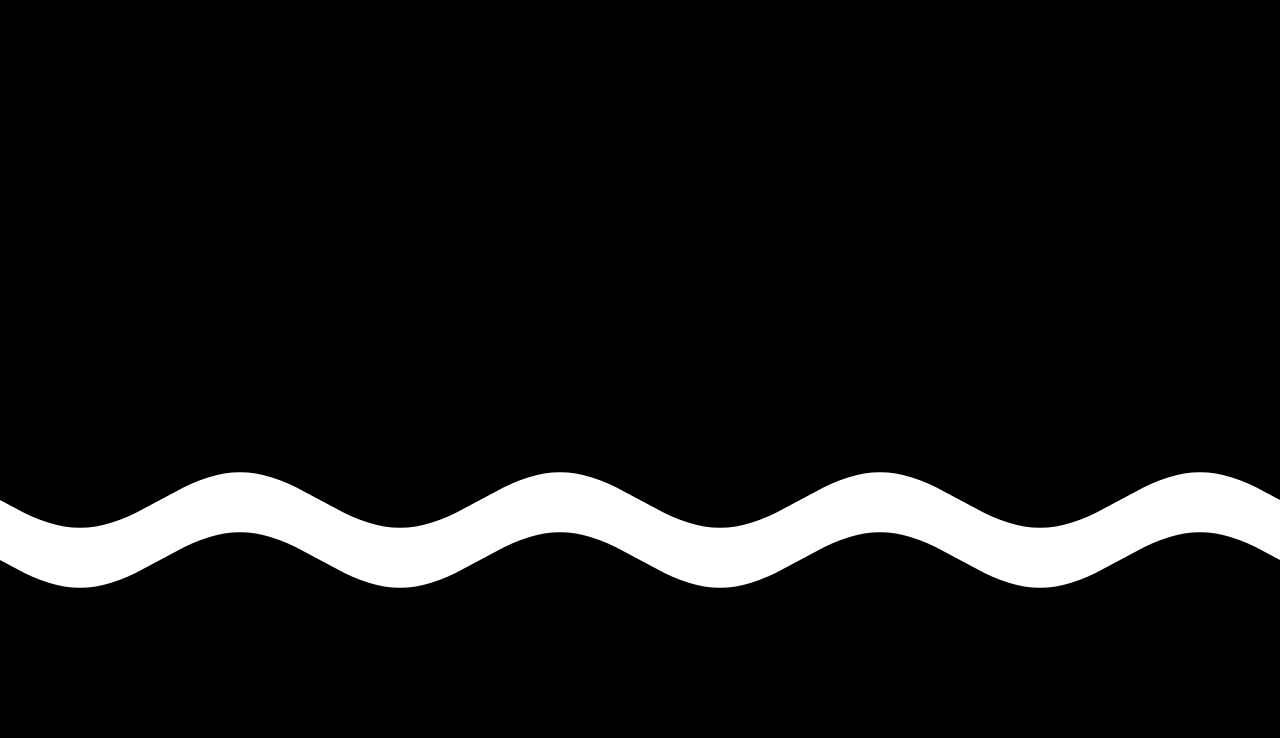
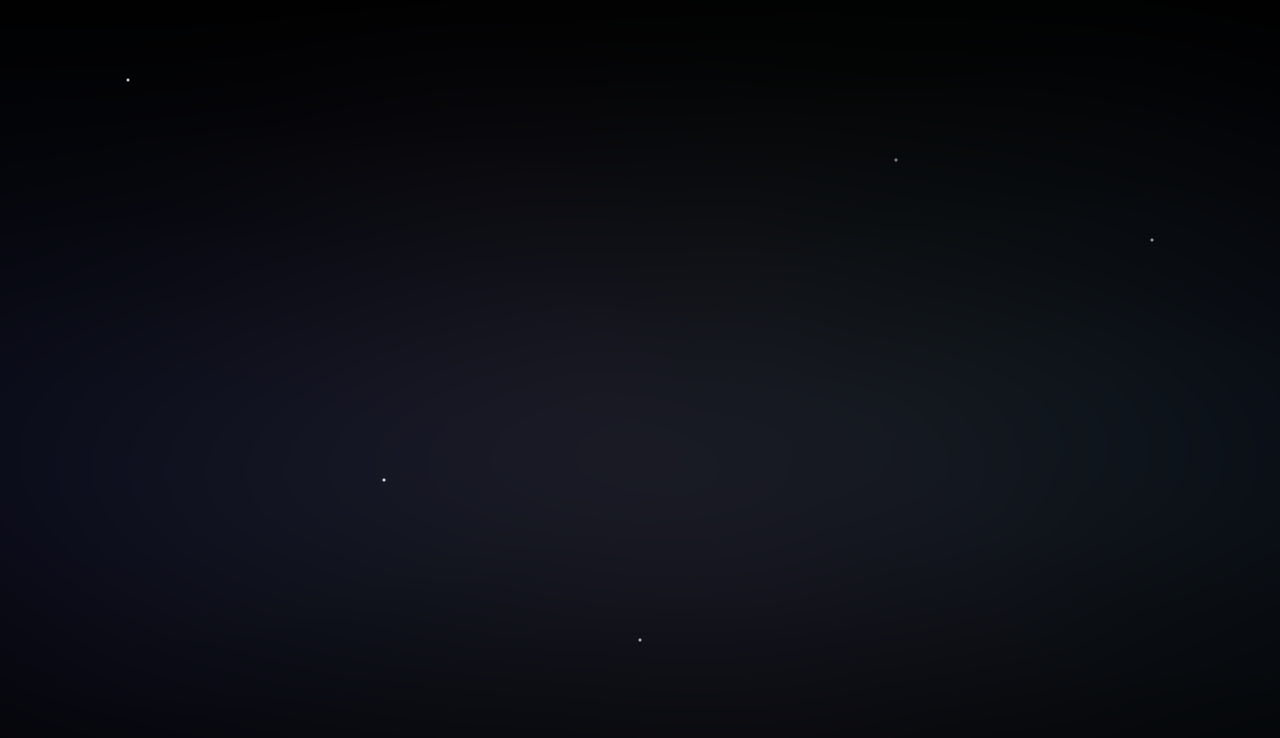
Before and after one commit to Kayvonk/alternate-nebula, a React (Vite) app: page / in a window 1280 px wide. Shown: the top 738 px of the page. Built offline with nearby package versions, Linux system fonts and the light colour scheme.

Commit message:
nebula effect

```diff
--- a/src/App.css
+++ b/src/App.css
@@ -8,10 +8,37 @@ body, html, #root, .App {
   position: relative;
 }
 
+/* Star Field Layer */
+.star-field {
+  position: absolute;
+  top: 0;
+  left: 0;
+  width: 100%;
+  height: 100%;
+  /* Using radial-gradients for simple, blurred "stars" */
+  background:
+    radial-gradient(circle at 10% 10%, rgba(255,255,255,0.8) 1px, transparent 2px),
+    radial-gradient(circle at 50% 80%, rgba(255,255,255,0.7) 1px, transparent 2px),
+    radial-gradient(circle at 90% 30%, rgba(255,255,255,0.6) 1px, transparent 2px),
+    radial-gradient(circle at 30% 60%, rgba(255,255,255,0.9) 1px, transparent 2px),
+    radial-gradient(circle at 70% 20%, rgba(255,255,255,0.5) 1px, transparent 2px),
+    #000000; /* Black background */
+  filter: blur(0.5px);
+  z-index: 1; /* Behind the nebula */
+}
+
 .nebula {
   position: absolute;
   top: 50%;
   left: 0;
   width: 100%;
   height: 200px;
+
+  /* Increased blur for ethereal look */
+  filter: blur(80px);
+
+  /* Scaled up to feel massive and centered */
+  transform: translateY(-50%) scale(2);
+
+  z-index: 5;
 }
--- a/src/App.jsx
+++ b/src/App.jsx
@@ -1,4 +1,4 @@
-import React, { useState, useEffect } from "react";
+import React, { useState, useEffect, useCallback, useRef } from "react";
 import "./App.css";
 
 function App() {
@@ -9,50 +9,146 @@ function App() {
   const wavelength = 200;
   const points = 160;
 
+  // Animation Control Constants
+  const maxAmplitudeOffset = 10;
+  const speed = 0.3;
+
+  // State is ONLY used for rendering
   const [amplitudeOffset, setAmplitudeOffset] = useState(0);
+  const [xOffset, setXOffset] = useState(0);
 
+  // REFS: Used to track animation values without triggering component re-renders
+  const amplitudeRef = useRef(0);
+  const isIncreasingRef = useRef(true);
+
+  // Animation Loop (FIXED for smooth, continuous cycle)
   useEffect(() => {
-    let t = 0;
-    const animate = () => {
-      t += 0.02;
-      // Fluctuate amplitude with a slow sine function
-      const offset = 10 * Math.sin(t);
-      setAmplitudeOffset(offset);
-      requestAnimationFrame(animate);
+    let animationFrameId;
+    let lastTime = performance.now();
+
+    const animate = (currentTime) => {
+      const deltaTime = currentTime - lastTime;
+      lastTime = currentTime;
+
+      // Calculate the step (Frame-rate independent movement)
+      const step = deltaTime * 0.001 * speed * 20;
+
+      // --- Amplitude Pulsation Logic (Using Refs for smoothness) ---
+      let currentAmp = amplitudeRef.current;
+      let isIncreasing = isIncreasingRef.current;
+
+      if (isIncreasing) {
+        currentAmp += step;
+        if (currentAmp >= maxAmplitudeOffset) {
+          currentAmp = maxAmplitudeOffset;
+          isIncreasingRef.current = false; // Flip direction
+        }
+      } else {
+        currentAmp -= step;
+        if (currentAmp <= -maxAmplitudeOffset) {
+          currentAmp = -maxAmplitudeOffset;
+          isIncreasingRef.current = true; // Flip direction
+        }
+      }
+      amplitudeRef.current = currentAmp;
+
+      // Update state for rendering
+      setAmplitudeOffset(currentAmp);
+
+      // Horizontal panning for the background layer
+      setXOffset(prev => (prev - 0.5) % width);
+
+      animationFrameId = requestAnimationFrame(animate);
     };
-    animate();
-  }, []);
 
-  const path = (() => {
+    animationFrameId = requestAnimationFrame(animate);
+
+    // Cleanup function to stop the animation
+    return () => cancelAnimationFrame(animationFrameId);
+  }, [maxAmplitudeOffset, speed, width]);
+
+  // Helper function to generate the SVG path data
+  const generatePath = useCallback((ampBase, ampOffset, thick, waveLen, horizontalShift) => {
     let path = `M0 ${height / 2} `;
-    // top wave
+
+    // Top edge of the wave
     for (let i = 0; i <= points; i++) {
       const x = (i / points) * width;
       const y =
-        height / 2 + (baseAmplitude + amplitudeOffset) * Math.sin((2 * Math.PI * x) / wavelength);
+        height / 2 +
+        (ampBase + ampOffset) * Math.sin((2 * Math.PI * (x + horizontalShift)) / waveLen);
       path += `L${x} ${y} `;
     }
-    // bottom wave
+
+    // Bottom edge of the wave (reverse order)
     for (let i = points; i >= 0; i--) {
       const x = (i / points) * width;
       const y =
         height / 2 +
-        (baseAmplitude + amplitudeOffset) * Math.sin((2 * Math.PI * x) / wavelength) +
-        thickness;
+        (ampBase + ampOffset) * Math.sin((2 * Math.PI * (x + horizontalShift)) / waveLen) +
+        thick;
       path += `L${x} ${y} `;
     }
     path += "Z";
     return path;
-  })();
+  }, [height, width, points]);
+
+
+  // Path 1: Foreground layer (Pulsating)
+  const path1 = generatePath(
+    baseAmplitude,
+    amplitudeOffset,
+    thickness,
+    wavelength,
+    0
+  );
+
+  // Path 2: Background layer (Wider, Smoother, and Moving)
+  const path2 = generatePath(
+    baseAmplitude * 1.5,
+    amplitudeOffset * 0.5,
+    thickness * 0.8,
+    wavelength * 1.5,
+    xOffset
+  );
+
 
   return (
     <div className="App">
+      {/* 1. Star Field Background */}
+      <div className="star-field" />
+
+      {/* 2. Layered Nebula SVG */}
       <svg
         className="nebula"
         viewBox={`0 0 ${width} ${height}`}
         preserveAspectRatio="none"
       >
-        <path fill="white" d={path} />
+        <defs>
+          {/* Gradient 1: Front Layer (Purple/Pink) */}
+          <linearGradient id="nebulaGradient1" x1="0%" y1="0%" x2="100%" y2="0%">
+            <stop offset="0%" stopColor="rgba(128,0,255,0)" />
+            <stop offset="25%" stopColor="rgba(120,80,255,0.4)" />
+            <stop offset="50%" stopColor="rgba(200,150,255,0.6)" />
+            <stop offset="75%" stopColor="rgba(80,120,255,0.4)" />
+            <stop offset="100%" stopColor="rgba(128,0,255,0)" />
+          </linearGradient>
+
+          {/* Gradient 2: Back Layer (Cyan/Green) */}
+          <linearGradient id="nebulaGradient2" x1="0%" y1="0%" x2="100%" y2="0%">
+            <stop offset="0%" stopColor="rgba(0,100,100,0)" />
+            <stop offset="30%" stopColor="rgba(0,255,200,0.2)" />
+            <stop offset="70%" stopColor="rgba(100,255,0,0.2)" />
+            <stop offset="100%" stopColor="rgba(0,100,100,0)" />
+          </linearGradient>
+        </defs>
+
+        {/* Path 2: Background Layer */}
+        <path fill="url(#nebulaGradient2)" d={path2} />
+
+        {/* Path 1: Foreground Layer */}
+        <path fill="url(#nebulaGradient1)" d={path1} />
+
       </svg>
     </div>
   );
```
